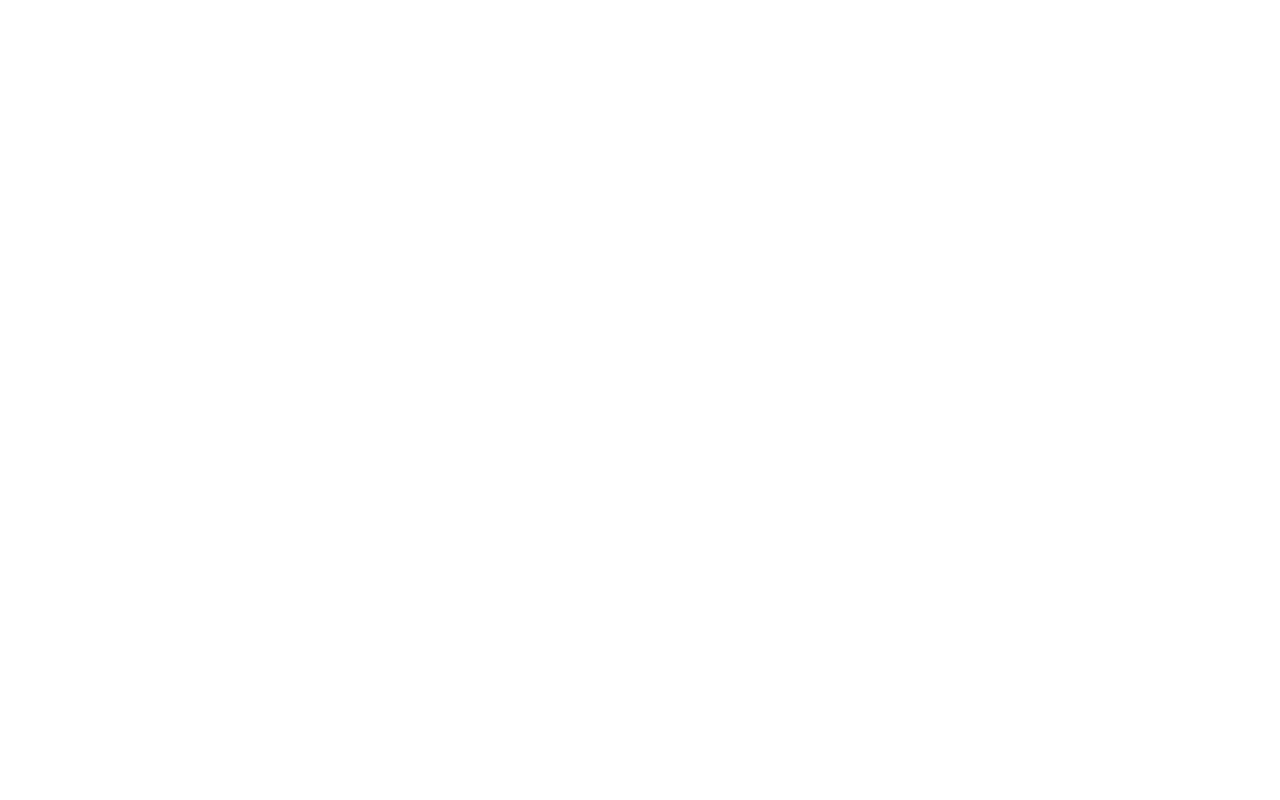
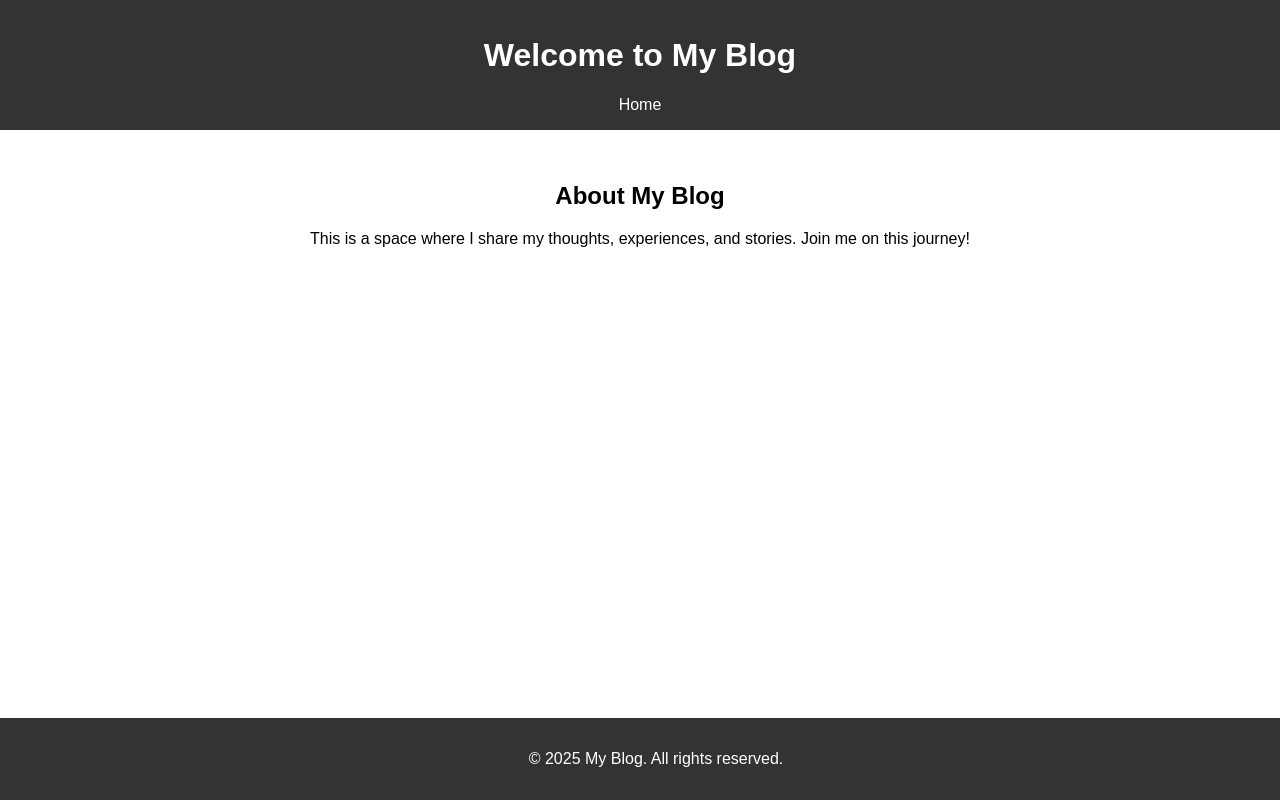
Before and after one commit to hamzarazaucp/Blogging-Website, a website: page src/index.html in a window 1280 px wide. Drawn offline with Linux system fonts and the light colour scheme.

Commit message:
add home page

```diff
--- a/src/index.html
+++ b/src/index.html
@@ -1,12 +1,27 @@
-<!DOCTYPE html>
 <html lang="en">
 <head>
-    <link rel="stylesheet" href="../styles/index.css">
     <meta charset="UTF-8">
     <meta name="viewport" content="width=device-width, initial-scale=1.0">
-    <title>Document</title>
+    <title>Home - Blogging Website</title>
+    <link rel="stylesheet" href="../styles/index.css">
 </head>
 <body>
-
+    <header>
+        <h1>Welcome to My Blog</h1>
+        <nav>
+            <a href="index.html">Home</a>
+            <!-- <a href="contact.html">Contact</a>
+            <a href="blog.html">Blog</a> -->
+        </nav>
+    </header>
+    <main>
+        <section>
+            <h2>About My Blog</h2>
+            <p>This is a space where I share my thoughts, experiences, and stories. Join me on this journey!</p>
+        </section>
+    </main>
+    <footer>
+        <p>&copy; 2025 My Blog. All rights reserved.</p>
+    </footer>
 </body>
 </html>
--- a/styles/index.css
+++ b/styles/index.css
@@ -1,3 +1,29 @@
-body{
-    color: antiquewhite;
+body {
+    font-family: Arial, sans-serif;
+    margin: 0;
+    padding: 0;
 }
+header {
+    background-color: #333;
+    color: #fff;
+    padding: 1rem;
+    text-align: center;
+}
+nav a {
+    color: #fff;
+    margin: 0 1rem;
+    text-decoration: none;
+}
+main {
+    padding: 2rem;
+    text-align: center;
+}
+footer {
+    background-color: #333;
+    color: #fff;
+    text-align: center;
+    padding: 1rem;
+    position: fixed;
+    width: 100%;
+    bottom: 0;
+}
```
